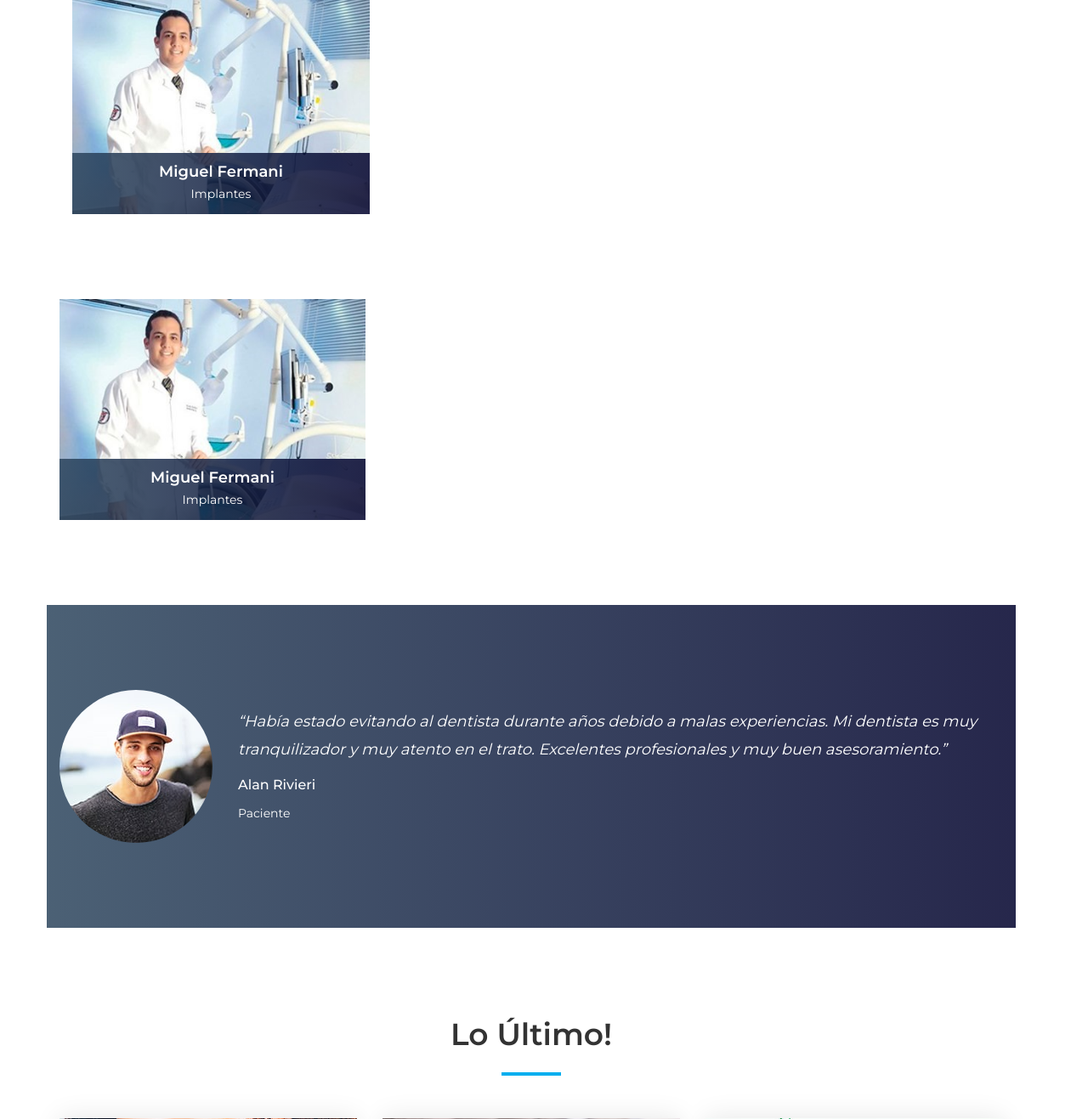
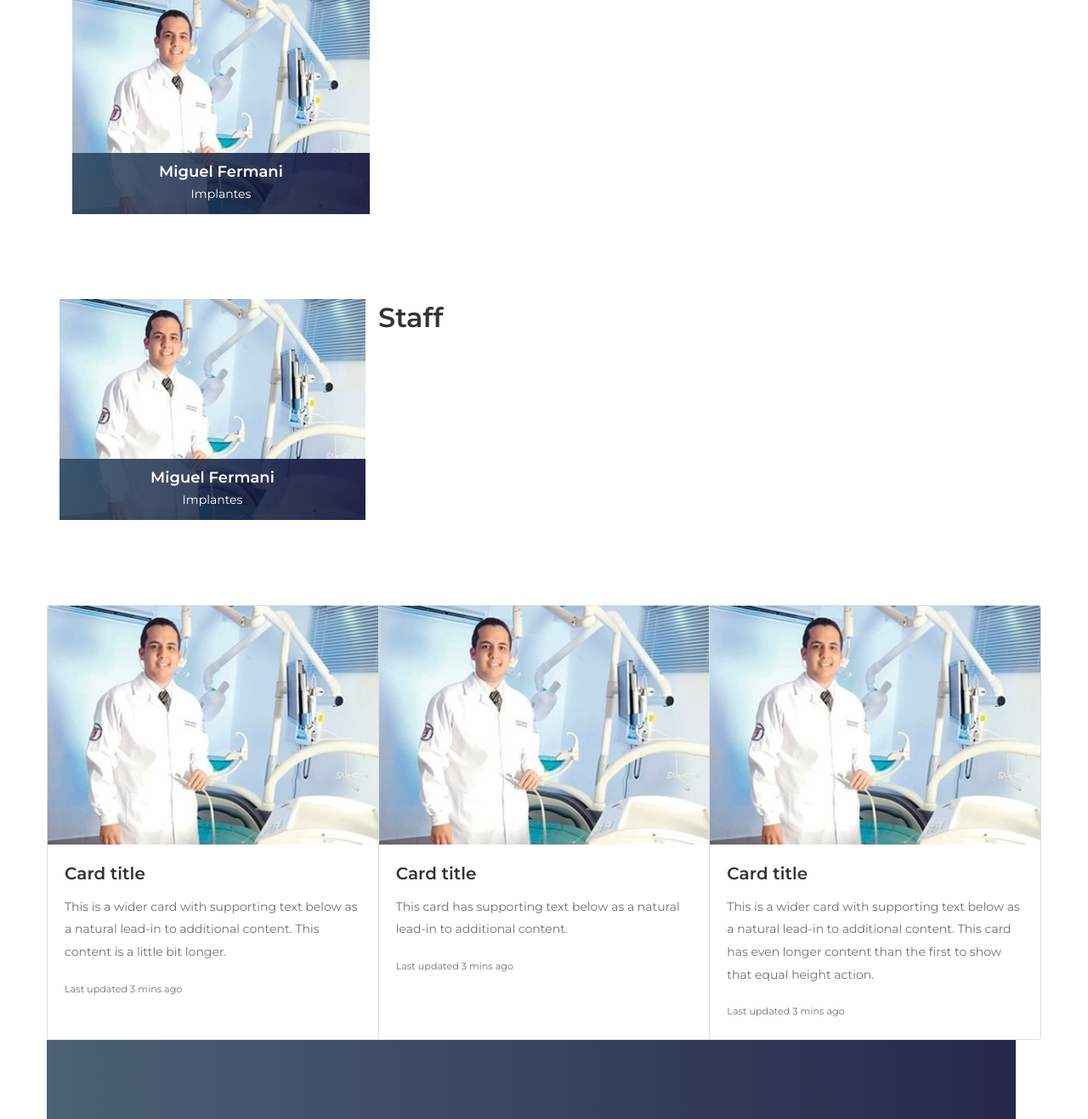
Before and after one commit to afr-ops/drnavarro, a Django app: page / in a window 1280 px wide. Shown: the part 4296-5613 px from the top of the page at 85% size. Run offline with Django 3.2, Linux system fonts and the light colour scheme; some libraries are stand-ins or nearby versions.

Commit message:
modificación staff4

```diff
--- a/website/templates/home.html
+++ b/website/templates/home.html
@@ -532,6 +532,39 @@
 
   <!-- ***** Dento Dentist Area End ***** -->
 
+
+
+        <h2>Staff</h2>
+        <div class="card-group">
+          <div class="card">
+            <img src="{% static 'website/img/bg-img/9.jpg' %}" class="card-img-top" alt="...">
+            <div class="card-body">
+              <h5 class="card-title">Card title</h5>
+              <p class="card-text">This is a wider card with supporting text below as a natural lead-in to additional content. This content is a little bit longer.</p>
+              <p class="card-text"><small class="text-muted">Last updated 3 mins ago</small></p>
+            </div>
+          </div>
+          <div class="card">
+            <img src="{% static 'website/img/bg-img/9.jpg' %}" class="card-img-top" alt="...">
+            <div class="card-body">
+              <h5 class="card-title">Card title</h5>
+              <p class="card-text">This card has supporting text below as a natural lead-in to additional content.</p>
+              <p class="card-text"><small class="text-muted">Last updated 3 mins ago</small></p>
+            </div>
+          </div>
+          <div class="card">
+            <img src="{% static 'website/img/bg-img/9.jpg' %}" class="card-img-top" alt="...">
+            <div class="card-body">
+              <h5 class="card-title">Card title</h5>
+              <p class="card-text">This is a wider card with supporting text below as a natural lead-in to additional content. This card has even longer content than the first to show that equal height action.</p>
+              <p class="card-text"><small class="text-muted">Last updated 3 mins ago</small></p>
+            </div>
+          </div>
+        </div>
+
+
+
+
   <!-- ***** Testimonials Area Start ***** -->
 
 
```
